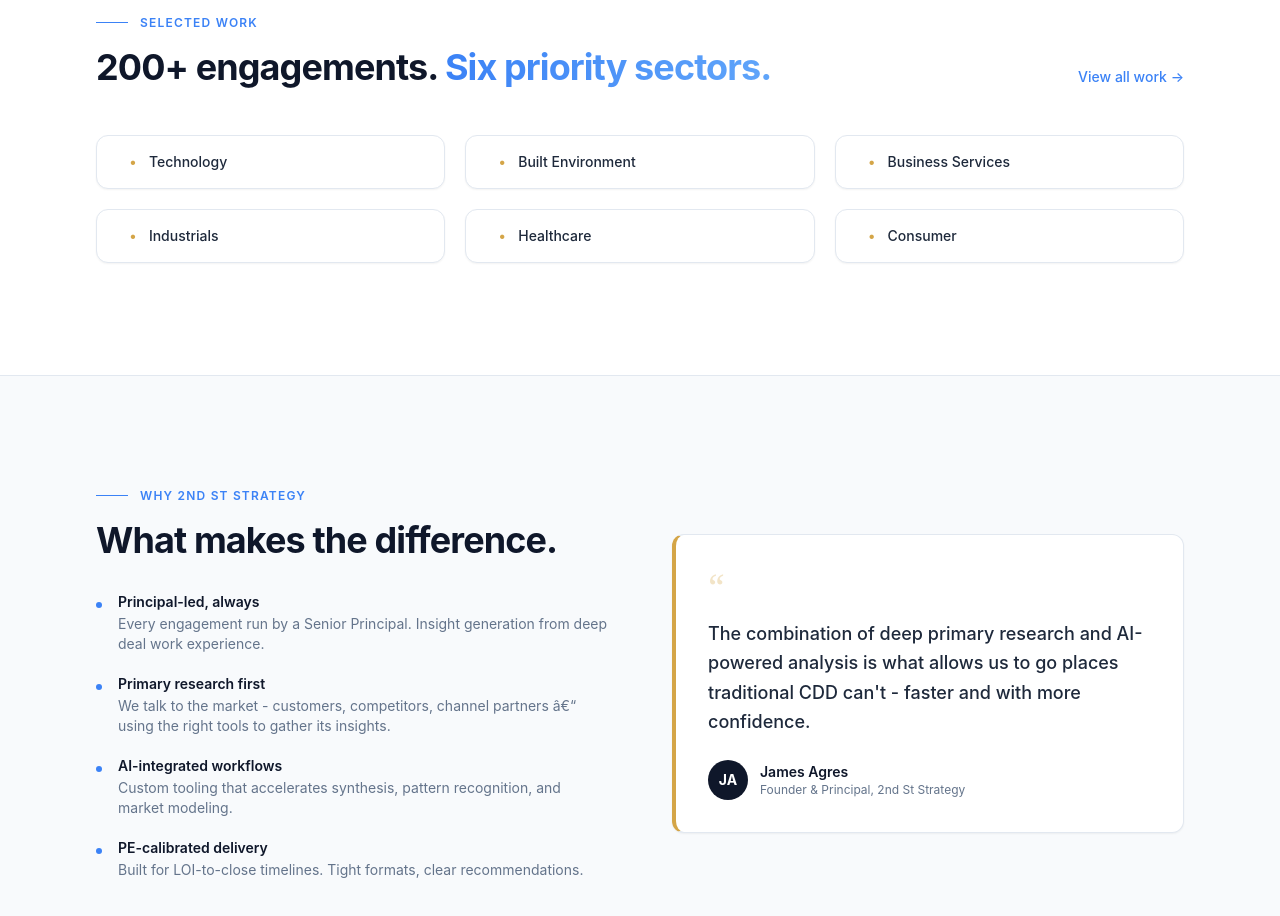
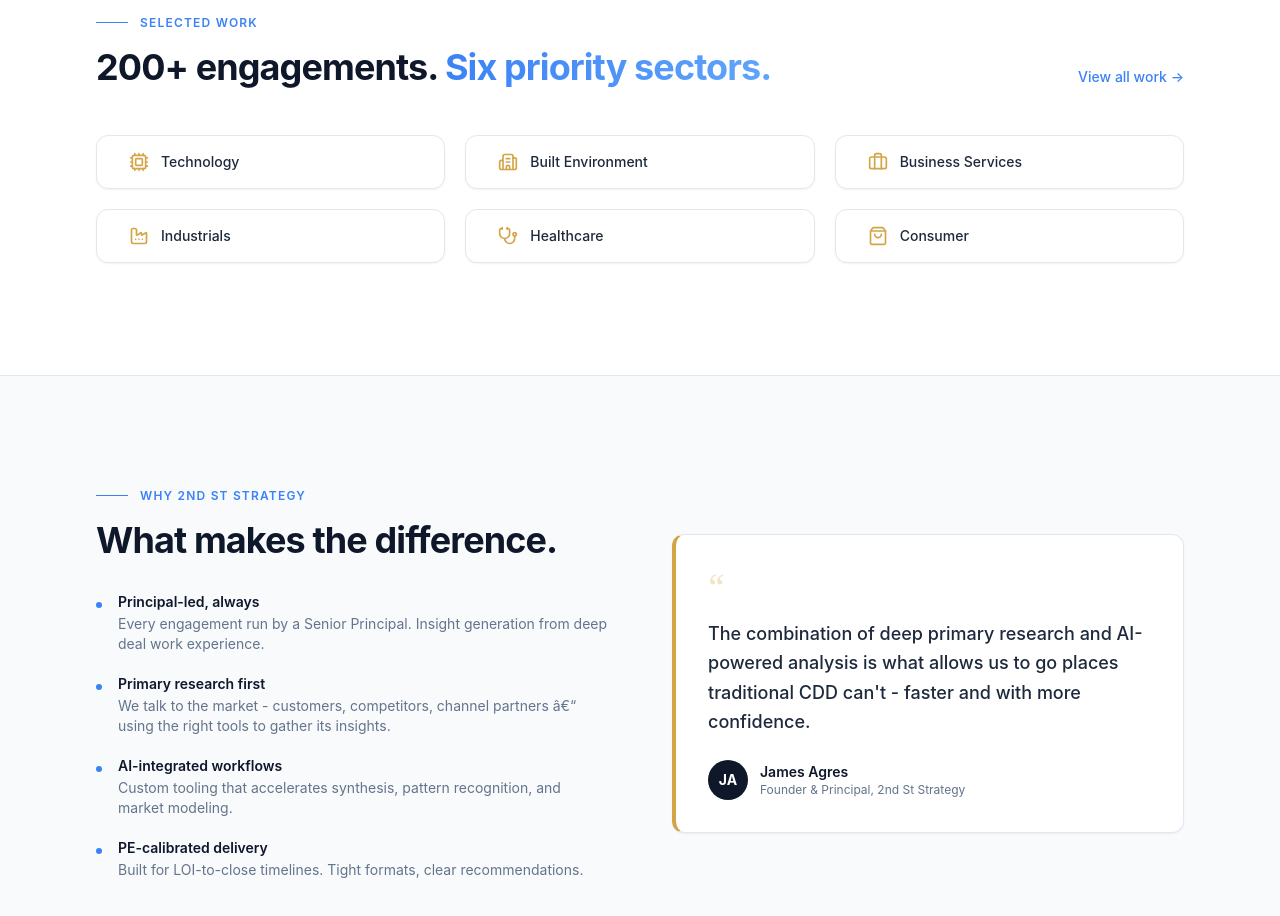
Before and after one commit to jyagres/2nd-st-website, a Next.js app: page / in a window 1280 px wide. Shown: the part 3300-4216 px from the top of the page. Built offline with nearby package versions, Linux system fonts and the light colour scheme.

Commit message:
Add Lucide icons to sector cards

```diff
--- a/src/app/page.tsx
+++ b/src/app/page.tsx
@@ -1,4 +1,5 @@
 import Link from "next/link";
+import { Cpu, Building2, Briefcase, Factory, Stethoscope, ShoppingBag } from "lucide-react";
 
 
 
@@ -59,12 +60,12 @@
 ];
 
 const sectors = [
-  "Technology",
-  "Built Environment",
-  "Business Services",
-  "Industrials",
-  "Healthcare",
-  "Consumer",
+  { label: "Technology",         icon: Cpu },
+  { label: "Built Environment",  icon: Building2 },
+  { label: "Business Services",  icon: Briefcase },
+  { label: "Industrials",        icon: Factory },
+  { label: "Healthcare",         icon: Stethoscope },
+  { label: "Consumer",           icon: ShoppingBag },
 ];
 
 const aiCapabilities = [
@@ -356,9 +357,9 @@
 
           <div className="grid sm:grid-cols-2 lg:grid-cols-3 gap-5">
             {sectors.map((s) => (
-              <div key={s} className="card-base flex items-center gap-3 py-4 hover:border-accent-blue/30 transition-colors">
-                <span className="text-accent-gold text-sm">•</span>
-                <span className="text-navy-800 font-medium text-sm">{s}</span>
+              <div key={s.label} className="card-base flex items-center gap-3 py-4 hover:border-accent-blue/30 transition-colors">
+                <s.icon className="w-5 h-5 text-accent-gold flex-shrink-0" />
+                <span className="text-navy-800 font-medium text-sm">{s.label}</span>
               </div>
             ))}
           </div>
```
Also changed, not shown: package.json (+6 -5 lines), 1 other file (tests, documents, lock files or other folders).
